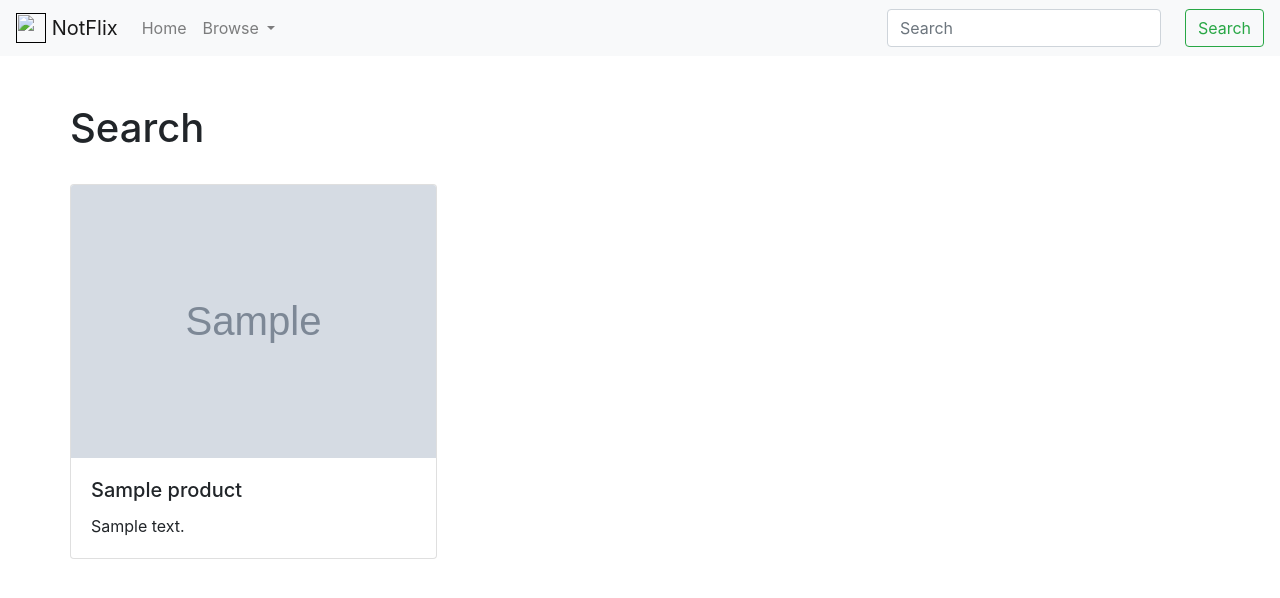
After one commit to ericdaat/notflix, a Flask app: template src/web/templates/search/index.html in a window 1280 px wide. The commit adds this page. Shown: the top 598 px of the page. Run offline with Flask 2, Linux system fonts and the light colour scheme; the template is opened without the code that fills it: most values are stand-ins (such as "Sample title", 1, 10 or a date in 2020); grey boxes marked "Sample" are stand-in pictures; some libraries are stand-ins or nearby versions.

Commit message:
Search page

```diff
--- a/src/web/__init__.py
+++ b/src/web/__init__.py
@@ -38,10 +38,11 @@ def create_app(test_config=None):
         db_session.remove()
 
     # blueprints
-    from web import home, product, genres
+    from web import home, product, genres, search
     app.register_blueprint(home.bp)
     app.register_blueprint(product.bp)
     app.register_blueprint(genres.bp)
+    app.register_blueprint(search.bp)
 
     app.add_url_rule('/', endpoint='index')
 
--- a/src/web/templates/base.html
+++ b/src/web/templates/base.html
@@ -58,9 +58,17 @@
         </div>
       </li>
     </ul>
-    <form class="form-inline my-2 my-lg-0">
-      <input class="form-control mr-sm-4" type="search" placeholder="Search" aria-label="Search">
-      <button class="btn btn-outline-success my-2 my-sm-0" type="submit">Search</button>
+    <form class="form-inline my-2 my-lg-0" method="post" action="/search">
+      <input class="form-control mr-sm-4"
+             type="search"
+             name="query"
+             id="query"
+             placeholder="Search"
+             aria-label="Search"
+             value="{{ request.form.query }}">
+      <button class="btn btn-outline-success my-2 my-sm-0"
+              type="submit">
+        Search</button>
     </form>
   </div>
 </nav>
--- /dev/null
+++ b/src/web/templates/search/index.html
@@ -0,0 +1,27 @@
+{% extends 'base.html' %}
+
+{% block content %}
+
+<div class="row mb-4">
+  <h1>Search</h1>
+</div>
+
+<div class="row">
+  <div class="card-columns">
+    {% for p in products %}
+    <a href="{{ url_for('product.index', product_id=p.id) }}"
+       style="text-decoration:none; color: inherit;">
+    <div class="card">
+      <img class="card-img-top" src="{{ p.image }}">
+      <div class="card-body">
+        <h5 class="card-title">{{ p.name }}</h5>
+        <p class="card-text"> {{ p.description }}</p>
+      </div>
+    </div>
+    </a>
+    {% endfor %}
+  </div>
+</div>
+
+
+{% endblock %}
```
Also changed, not shown: src/web/search.py (added, +20 -0 lines).
